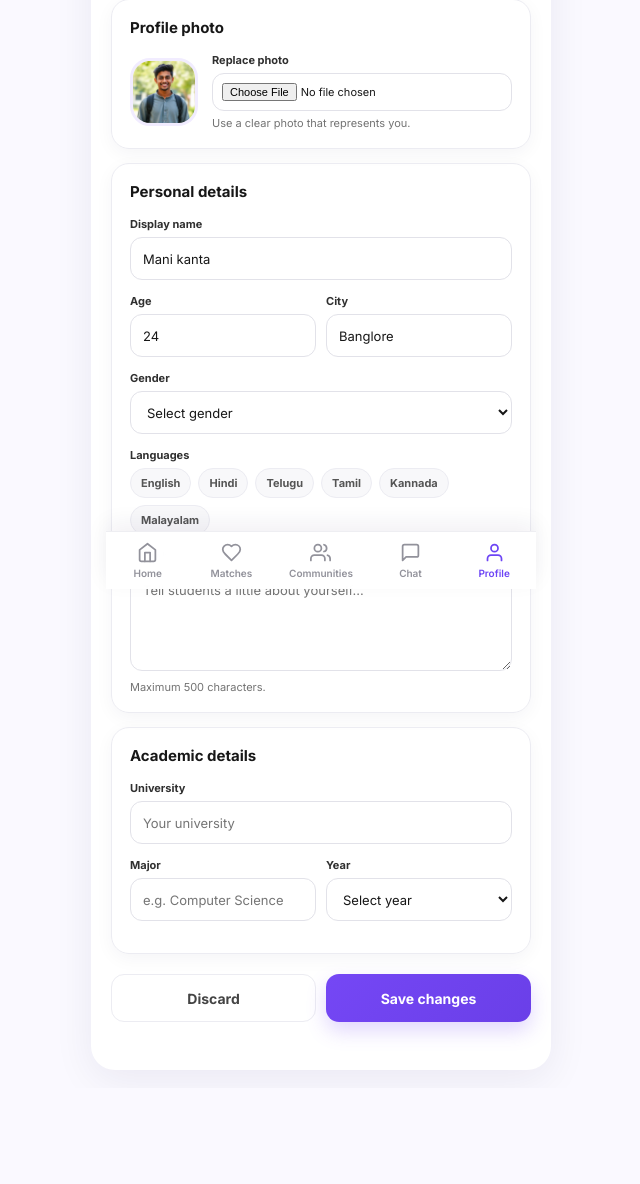
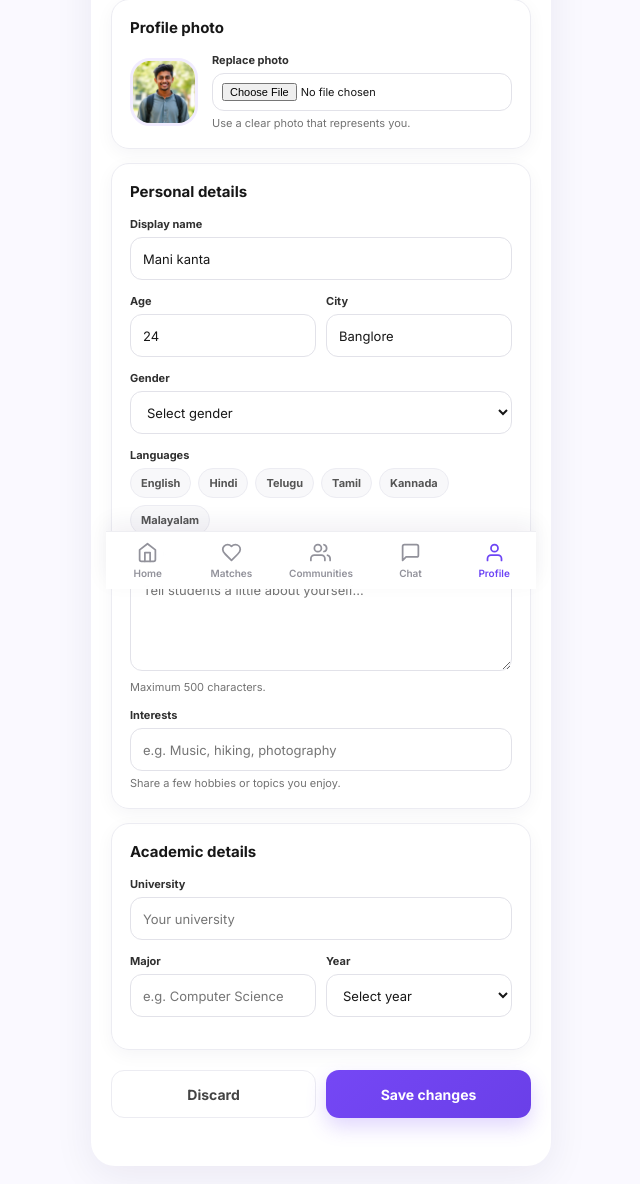
Before and after one commit to Mani-pydev94/Dj-Matching-Pair, a Django app: page /profiles/edit/ in a window 1280 px wide. Shown: the part 211-1395 px from the top of the page, without its empty margins (319-959 px from the left). Before the commit the page ends 1243 px from the top, so only its background shows below. Run offline with Django 5.2, Linux system fonts and the light colour scheme; a user stored in the database is signed in; data comes from the database, SQL or seed files in the repository.

Commit message:
profile changes

```diff
--- a/profiles/forms.py
+++ b/profiles/forms.py
@@ -44,7 +44,7 @@ class ProfileSetupForm(forms.ModelForm):
 
     class Meta:
         model = Profile
-        fields = ('age', 'city', 'gender', 'university', 'major', 'year', 'bio', 'photo')
+        fields = ('age', 'city', 'gender', 'university', 'major', 'year', 'bio', 'interests', 'photo')
         widgets = {
             'city': forms.TextInput(attrs={'placeholder': 'Your city'}),
             'university': forms.TextInput(attrs={'placeholder': 'Your university'}),
@@ -61,6 +61,10 @@ class ProfileSetupForm(forms.ModelForm):
                 'placeholder': 'Tell students a little about yourself...',
                 'maxlength': 500,
                 'rows': 4,
+            }),
+            'interests': forms.TextInput(attrs={
+                'placeholder': 'e.g. Music, hiking, photography',
+                'maxlength': 300,
             }),
         }
 
--- a/profiles/tests.py
+++ b/profiles/tests.py
@@ -189,7 +189,9 @@ class ProfileSetupTests(TestCase):
             'city': 'Bengaluru',
             'major': 'Computer Science',
             'year': '3rd Year',
+            'interests': 'Music, hiking',
         })
         self.assertEqual(response.status_code, 302)
         self.user.profile.refresh_from_db()
         self.assertTrue(self.user.profile.is_public)
+        self.assertEqual(self.user.profile.interests, 'Music, hiking')
--- a/templates/profiles/edit_profile.html
+++ b/templates/profiles/edit_profile.html
@@ -23,7 +23,7 @@
     <form method="post" enctype="multipart/form-data" novalidate>
       {% csrf_token %}
       <section class="card"><h3>Profile photo</h3><div class="avatar-row">{% if profile.photo %}<img class="avatar" src="{{ profile.photo.url }}" alt="Current profile photo">{% else %}<div class="placeholder">{{ request.user.first_name|default:request.user.email|slice:":1"|upper }}</div>{% endif %}<div class="file"><label for="id_photo">Replace photo</label><input id="id_photo" name="photo" type="file" accept="image/*"><small>Use a clear photo that represents you.</small></div></div>{% if form.photo.errors %}<div class="error">{{ form.photo.errors.0 }}</div>{% endif %}</section>
-      <section class="card"><h3>Personal details</h3><div class="field"><label for="{{ form.display_name.id_for_label }}">Display name</label>{{ form.display_name }}{% if form.display_name.errors %}<div class="error">{{ form.display_name.errors.0 }}</div>{% endif %}</div><div class="row"><div class="field"><label for="{{ form.age.id_for_label }}">Age</label>{{ form.age }}</div><div class="field"><label for="{{ form.city.id_for_label }}">City</label>{{ form.city }}</div></div><div class="field"><label for="{{ form.gender.id_for_label }}">Gender</label>{{ form.gender }}</div><div class="field"><label>Languages</label><div class="chips">{% for checkbox in form.languages %}<div class="chip">{{ checkbox.tag }}<label for="{{ checkbox.id_for_label }}">{{ checkbox.choice_label }}</label></div>{% endfor %}</div></div><div class="field"><label for="{{ form.bio.id_for_label }}">Short bio</label>{{ form.bio }}<p class="help">Maximum 500 characters.</p></div></section>
+      <section class="card"><h3>Personal details</h3><div class="field"><label for="{{ form.display_name.id_for_label }}">Display name</label>{{ form.display_name }}{% if form.display_name.errors %}<div class="error">{{ form.display_name.errors.0 }}</div>{% endif %}</div><div class="row"><div class="field"><label for="{{ form.age.id_for_label }}">Age</label>{{ form.age }}</div><div class="field"><label for="{{ form.city.id_for_label }}">City</label>{{ form.city }}</div></div><div class="field"><label for="{{ form.gender.id_for_label }}">Gender</label>{{ form.gender }}</div><div class="field"><label>Languages</label><div class="chips">{% for checkbox in form.languages %}<div class="chip">{{ checkbox.tag }}<label for="{{ checkbox.id_for_label }}">{{ checkbox.choice_label }}</label></div>{% endfor %}</div></div><div class="field"><label for="{{ form.bio.id_for_label }}">Short bio</label>{{ form.bio }}<p class="help">Maximum 500 characters.</p></div><div class="field"><label for="{{ form.interests.id_for_label }}">Interests</label>{{ form.interests }}<p class="help">Share a few hobbies or topics you enjoy.</p>{% if form.interests.errors %}<div class="error">{{ form.interests.errors.0 }}</div>{% endif %}</div></section>
       <section class="card"><h3>Academic details</h3><div class="field"><label for="{{ form.university.id_for_label }}">University</label>{{ form.university }}</div><div class="row"><div class="field"><label for="{{ form.major.id_for_label }}">Major</label>{{ form.major }}</div><div class="field"><label for="{{ form.year.id_for_label }}">Year</label>{{ form.year }}</div></div></section>
       <div class="actions"><a class="btn discard" href="{% url 'profiles:my_profile' %}">Discard</a><button class="btn save" type="submit">Save changes</button></div>
     </form>
--- a/templates/profiles/setup.html
+++ b/templates/profiles/setup.html
@@ -58,6 +58,7 @@
       <div class="field"><label for="{{ form.gender.id_for_label }}">Gender</label>{{ form.gender }}</div>
       <div class="field"><label>Languages</label><div class="chips">{% for checkbox in form.languages %}<div class="chip">{{ checkbox.tag }}<label for="{{ checkbox.id_for_label }}">{{ checkbox.choice_label }}</label></div>{% endfor %}</div></div>
       <div class="field"><label for="{{ form.bio.id_for_label }}">Short bio</label>{{ form.bio }}<p class="help">A short introduction helps people find common ground.</p></div>
+      <div class="field"><label for="{{ form.interests.id_for_label }}">Interests</label>{{ form.interests }}<p class="help">Share a few hobbies or topics you enjoy.</p>{% if form.interests.errors %}<div class="error">{{ form.interests.errors.0 }}</div>{% endif %}</div>
     </section>
     <section class="card">
       <h3><span class="icon">⌂</span>Academic information</h3>
```
Also changed, not shown: media/profiles/ID_card_UMGC_2.png (added), media/profiles/avatar_40uf1Jc.png (added), media/profiles/visual_1.png (added), media/profiles/visual_1_cviKwzK.png (added).
